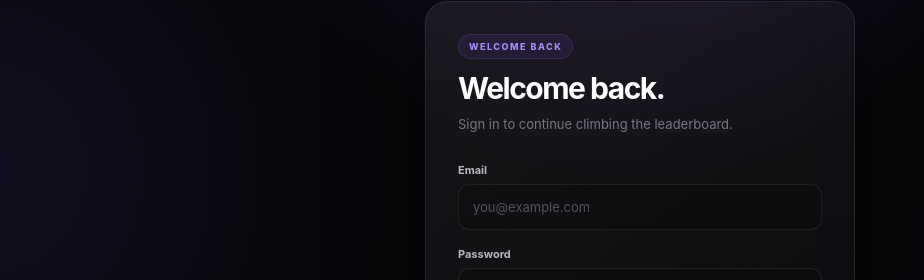
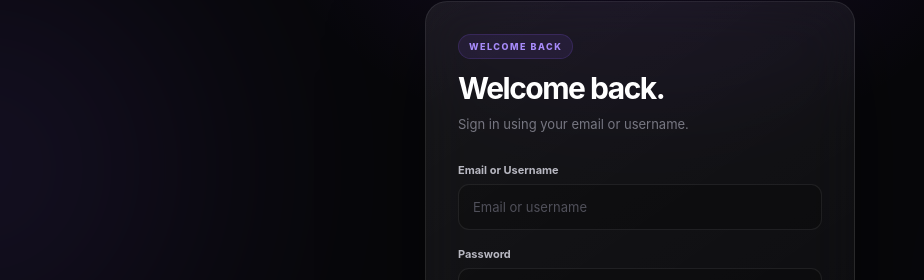
Before and after one commit to a3gqqq-crypto/referralwebsite, a React (Vite) app: page / in a window 1280 px wide. Shown: the part 192-472 px from the top of the page, without its empty margins (0-924 px from the left). Built offline with nearby package versions, Linux system fonts and the light colour scheme; no server answers.

Commit message:
Allow login with username or email

```diff
--- a/src/components/Auth.jsx
+++ b/src/components/Auth.jsx
@@ -26,8 +26,6 @@ function Auth({ onAuthenticated }) {
 
       if (cleanRef) {
         setReferralUsername(cleanRef);
-
-        // Referral links should open on the signup screen.
         setMode("signup");
       }
     }
@@ -53,7 +51,11 @@ function Auth({ onAuthenticated }) {
 
     try {
       if (!email.trim()) {
-        setError("Please enter your email.");
+        setError(
+          isLogin
+            ? "Please enter your email or username."
+            : "Please enter your email."
+        );
         return;
       }
 
@@ -62,6 +64,9 @@ function Auth({ onAuthenticated }) {
         return;
       }
 
+      /*
+       * SIGN UP
+       */
       if (!isLogin) {
         const cleanUsername = username.trim();
 
@@ -89,6 +94,26 @@ function Auth({ onAuthenticated }) {
 
         if (password.length < 6) {
           setError("Password must be at least 6 characters.");
+          return;
+        }
+
+        /*
+         * Check whether username is already taken.
+         */
+        const { data: existingUsername, error: usernameCheckError } =
+          await supabase
+            .from("profiles")
+            .select("id")
+            .ilike("username", cleanUsername)
+            .maybeSingle();
+
+        if (usernameCheckError) {
+          console.error(usernameCheckError);
+          throw new Error("Could not check username availability.");
+        }
+
+        if (existingUsername) {
+          setError("That username is already taken.");
           return;
         }
 
@@ -126,11 +151,52 @@ function Auth({ onAuthenticated }) {
         return;
       }
 
+      /*
+       * LOGIN
+       *
+       * Users can enter either:
+       * - their email
+       * - their username
+       */
+      const loginValue = email.trim();
+
+      let loginEmail = loginValue;
+
+      /*
+       * If the input doesn't look like an email,
+       * treat it as a username.
+       */
+      if (!loginValue.includes("@")) {
+        const {
+          data: usernameEmail,
+          error: usernameLookupError,
+        } = await supabase.rpc(
+          "get_email_by_username",
+          {
+            lookup_username: loginValue,
+          }
+        );
+
+        if (usernameLookupError) {
+          console.error(usernameLookupError);
+          throw new Error(
+            "Could not find that username. Please try again."
+          );
+        }
+
+        if (!usernameEmail) {
+          setError("Username not found.");
+          return;
+        }
+
+        loginEmail = usernameEmail;
+      }
+
       const {
         data,
         error: signInError,
       } = await supabase.auth.signInWithPassword({
-        email: email.trim(),
+        email: loginEmail,
         password,
       });
 
@@ -140,6 +206,8 @@ function Auth({ onAuthenticated }) {
 
       onAuthenticated(data.session);
     } catch (authError) {
+      console.error(authError);
+
       setError(
         authError?.message ||
           "Something went wrong. Please try again."
@@ -188,7 +256,7 @@ function Auth({ onAuthenticated }) {
 
             <p>
               {isLogin
-                ? "Sign in to continue climbing the leaderboard."
+                ? "Sign in using your email or username."
                 : "Create an account and start earning referrals."}
             </p>
 
@@ -232,18 +300,28 @@ function Auth({ onAuthenticated }) {
             <div className="form-group">
 
               <label htmlFor="email">
-                Email
+                {isLogin
+                  ? "Email or Username"
+                  : "Email"}
               </label>
 
               <input
                 id="email"
-                type="email"
+                type={isLogin ? "text" : "email"}
                 value={email}
                 onChange={(event) =>
                   setEmail(event.target.value)
                 }
-                placeholder="you@example.com"
-                autoComplete="email"
+                placeholder={
+                  isLogin
+                    ? "Email or username"
+                    : "you@example.com"
+                }
+                autoComplete={
+                  isLogin
+                    ? "username"
+                    : "email"
+                }
                 disabled={loading}
               />
 
```
